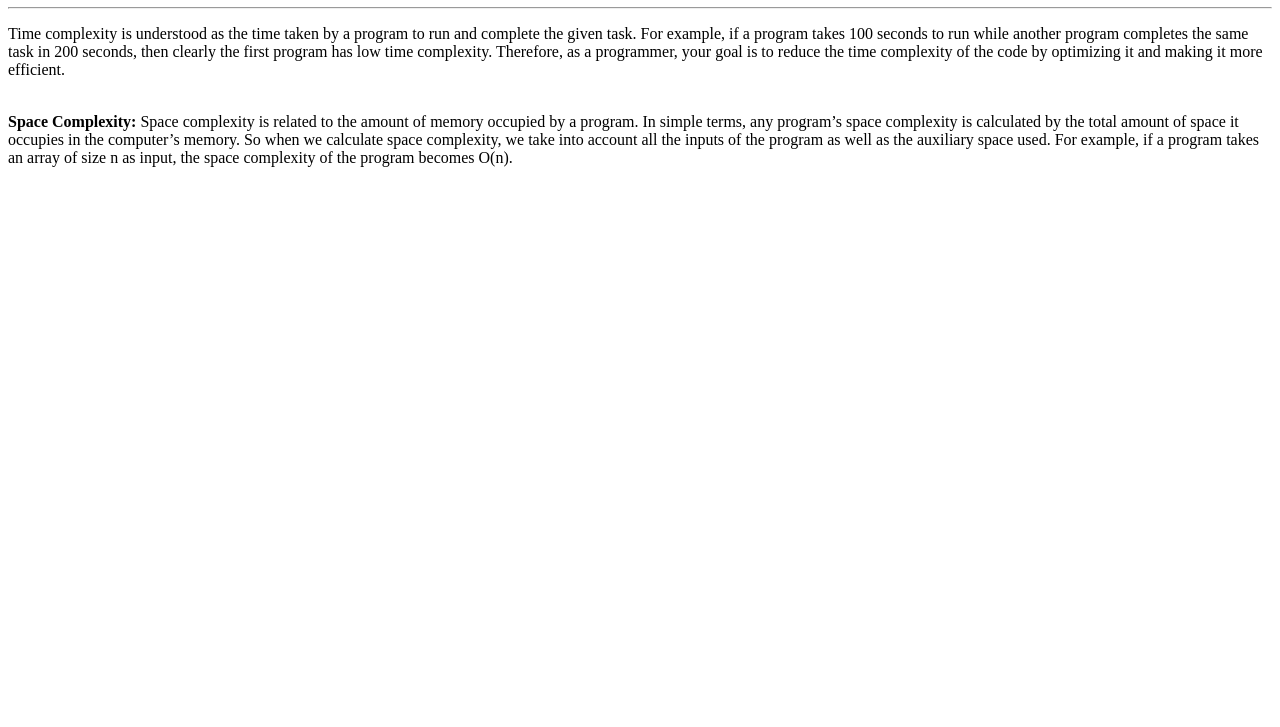
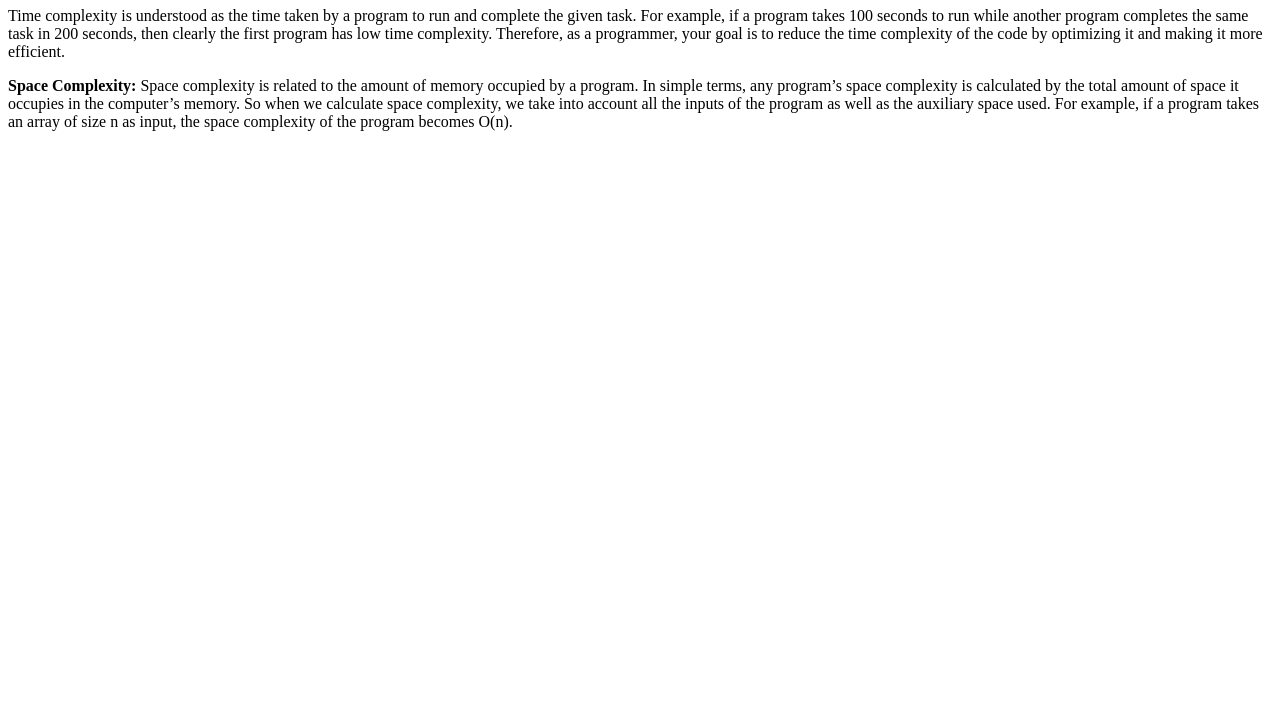
Before and after one commit to acciojob/time-and-space-complexity-ShrutiTrivedi11, a website: page main.html in a window 1280 px wide. Shown: the part 73-800 px from the top of the page. Drawn offline with Linux system fonts and the light colour scheme.

Commit message:
created a submission

```diff
--- a/main.html
+++ b/main.html
@@ -7,9 +7,9 @@
 </head>
 
 <body>
-	<h1>Time and Space Complexity</h1><hr>
+	<h1>Time and Space Complexity</h1>
 	<p>Time complexity is understood as the time taken by a program to run and complete the given task. For example, if a program takes 100 seconds to run while another program completes the same task in 200 seconds, then clearly the first program has low time complexity. Therefore, as a programmer, your goal is to reduce the time complexity of the code by optimizing it and making it more efficient.</p>
-	<br>
+
 	<b>Space Complexity:</b> Space complexity is related to the amount of memory occupied by a program. In simple terms, any program’s space complexity is calculated by the total amount of space it occupies in the computer’s memory. So when we calculate space complexity, we take into account all the inputs of the program as well as the auxiliary space used. For example, if a program takes an array of size n as input, the space complexity of the program becomes O(n).
 	<!-- the entire body must be written by student -->
     <script type="text/javascript" src="./script.js">
```
